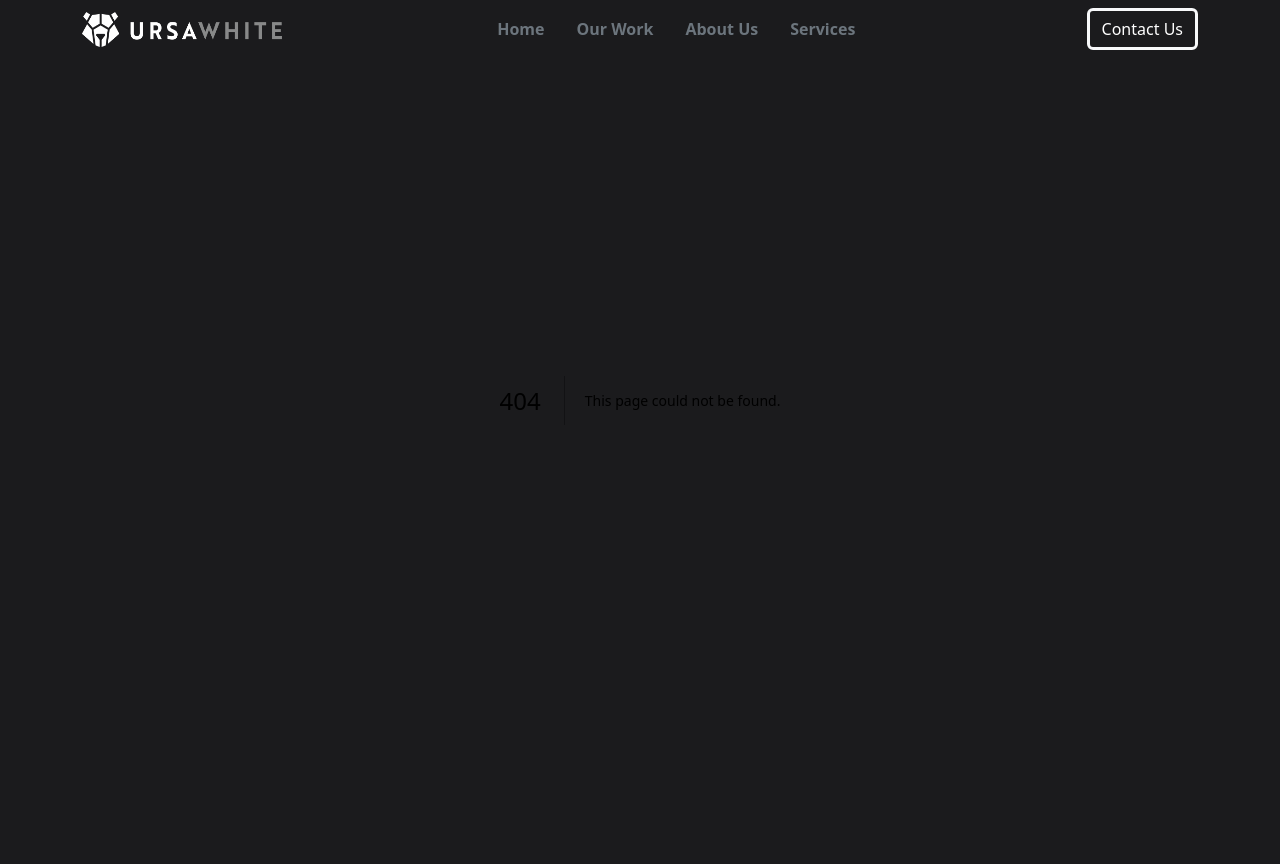
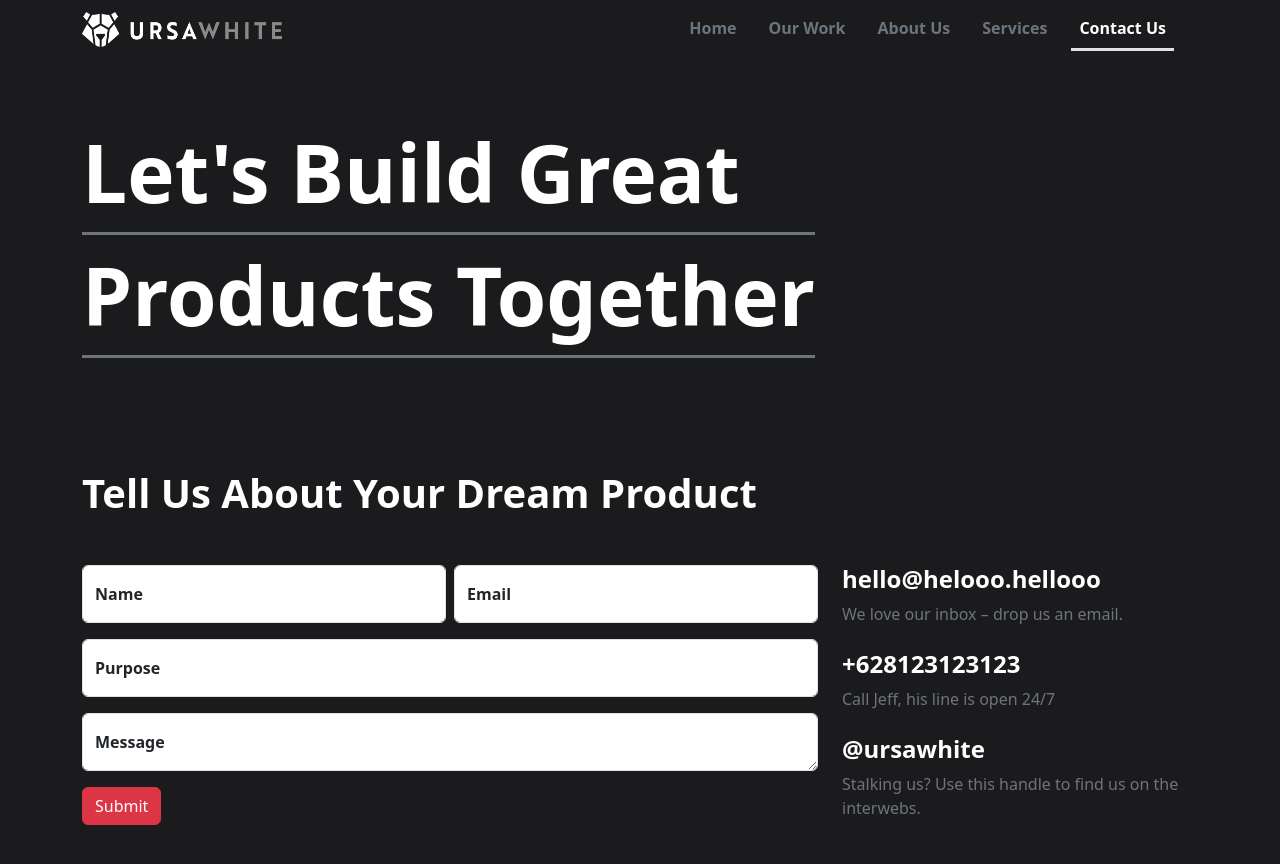
Before and after one commit to ursawhite/ursawhite_web, a Next.js app: page /contact_us in a window 1280 px wide. Before the commit this address had no page. Shown: the top 864 px of the page. Before the commit the page ends 800 px from the top, so only its background shows below. Built offline with nearby package versions, Linux system fonts and the light colour scheme.

Commit message:
[add] contact us

```diff
--- a/app/components/header/navbar.jsx
+++ b/app/components/header/navbar.jsx
@@ -12,6 +12,7 @@ function Navbar() {
     { name: "Our Work", link: "/ourworks", id: "linkOurWorks" },
     { name: "About Us", link: "/about_us", id: "linkAboutUs" },
     { name: "Services", link: "/services", id: "linkServices" },
+    { name: "Contact Us", link: "/contact_us", id: "linkContactUs" },
   ];
 
   const updateWidth = () => {
@@ -73,8 +74,8 @@ function Navbar() {
               aria-label="Close"
             ></button>
           </div>
-          <div className="offcanvas-body d-flex flex-column flex-lg-row p-4 p-lg-0">
-            <ul className="navbar-nav justify-content-center align-items-center flex-grow-1 pe-3">
+          <div className="offcanvas-body d-flex flex-column p-4 p-lg-0">
+            <ul className="navbar-nav justify-content-lg-end pe-3">
               {list.map((item, index) => (
                 <li className="stroke nav-item mx-2 fw-bold " key={index}>
                   <Link
@@ -93,14 +94,6 @@ function Navbar() {
                 </li>
               ))}
             </ul>
-            <div className="d-flex justify-content-center flex-column">
-              <button
-                type="button"
-                className="btn btn-secondary bg-transparent shadow-none border border-3 border-light "
-              >
-                Contact Us
-              </button>
-            </div>
           </div>
         </div>
       </div>
--- /dev/null
+++ b/app/contact_us/mask/mask.jsx
@@ -0,0 +1,46 @@
+"use client";
+import React, { useRef } from "react";
+import { motion } from "framer-motion";
+import { useInView } from "react-intersection-observer";
+import styles from "./page.module.css";
+const phrases = ["Let's Build Great", "Products Together"];
+
+export default function MaskText() {
+  const animation = {
+    initial: { y: "100%" },
+    enter: (i) => ({
+      y: "0",
+      transition: {
+        duration: 0.75,
+        ease: [0.33, 1, 0.68, 1],
+        delay: 0.075 * i,
+      },
+    }),
+  };
+
+  const { ref, inView, entry } = useInView({
+    threshold: 0.75,
+    triggerOnce: true,
+  });
+
+  return (
+    // <></>
+    <div ref={ref} className={styles.body}>
+      {phrases.map((phrase, index) => {
+        return (
+          <div key={index} className={styles.lineMask}>
+            <motion.p
+              custom={index}
+              variants={animation}
+              initial="initial"
+              animate={inView ? "enter" : ""}
+              className="border-bottom border-secondary border-3"
+            >
+              {phrase}
+            </motion.p>
+          </div>
+        );
+      })}
+    </div>
+  );
+}
--- /dev/null
+++ b/app/contact_us/mask/page.module.css
@@ -0,0 +1,22 @@
+.container {
+  display: flex;
+  align-items: flex-start;
+  flex-direction: column;
+  gap: 20vw;
+  margin-top: 10%;
+  margin-bottom: 10%;
+}
+
+.body {
+  font-size: 10vh;
+}
+
+.lineMask {
+  overflow: hidden;
+}
+
+.lineMask p {
+  margin: 0px;
+  font-weight: 700;
+  color: #fff;
+}
--- /dev/null
+++ b/app/contact_us/message/form.jsx
@@ -0,0 +1,147 @@
+"use client";
+import React, { useRef, useState, useEffect } from "react";
+import emailjs from "@emailjs/browser";
+
+const Form = () => {
+  const [isLoading, setIsLoading] = useState(false);
+  const [msg, setMsg] = useState([
+    {
+      status: "",
+      message: "",
+    },
+  ]);
+  const nameRef = useRef(null);
+  const emailRef = useRef(null);
+  const purposeRef = useRef(null);
+  const messageRef = useRef(null);
+
+  useEffect(() => emailjs.init("ATQpSfjaBU46S2Jfu"), []);
+  const handleSubmit = async (e) => {
+    e.preventDefault();
+    setIsLoading(true);
+    const serviceId = "service_cbk1pa7";
+    const templateId = "template_ats0ink";
+    try {
+      if (
+        !(
+          nameRef.current.value.length >= 5 &&
+          nameRef.current.value.length <= 20 &&
+          emailRef.current.value.length >= 5 &&
+          emailRef.current.value.length <= 25 &&
+          purposeRef.current.value.length >= 5 &&
+          purposeRef.current.value.length <= 50 &&
+          messageRef.current.value.length >= 5 &&
+          messageRef.current.value.length <= 300
+        )
+      ) {
+        setMsg([
+          {
+            status: "error",
+            message:
+              "Please fill in all fields, name must be 5-20 characters, email must be 5-25 characters, purpose must be 5-50 characters, message must be 5-300 characters ",
+          },
+        ]);
+        setIsLoading(false);
+        return;
+      }
+
+      console.log(nameRef.current.value.length);
+      await emailjs.send(serviceId, templateId, {
+        name: nameRef.current.value,
+        email: emailRef.current.value,
+        purpose: purposeRef.current.value,
+        message: messageRef.current.value,
+      });
+      setMsg([{ status: "success", message: "Message sent successfully" }]);
+    } catch (error) {
+      console.log(error);
+    } finally {
+      setIsLoading(false);
+    }
+  };
+  return (
+    <div className="row ">
+      <div className="col-lg-8 mt-5 mb-5">
+        <form>
+          <div className="row d-flex g-lg-2">
+            <div className="col-lg-6 ">
+              <div className="form-floating mb-3 ">
+                <input
+                  type="text"
+                  className="form-control "
+                  id="floatingInputName"
+                  placeholder=""
+                  ref={nameRef}
+                />
+                <label htmlFor="floatingInputName" className="fw-bold">
+                  Name
+                </label>
+              </div>
+            </div>
+            <div className="col-lg-6">
+              <div className="form-floating mb-3">
+                <input
+                  type="email"
+                  className="form-control"
+                  id="floatingInputEmail"
+                  placeholder=""
+                  ref={emailRef}
+                />
+                <label htmlFor="floatingInputEmail" className="fw-bold">
+                  Email
+                </label>
+              </div>
+            </div>
+          </div>
+          <div className="form-floating mb-3">
+            <input
+              type="text"
+              className="form-control"
+              id="floatingInputPurpose"
+              placeholder=""
+              ref={purposeRef}
+            />
+            <label htmlFor="floatingInputPurpose" className="fw-bold">
+              Purpose
+            </label>
+          </div>
+
+          <div className="form-floating mb-3">
+            <textarea
+              type="text"
+              className="form-control"
+              id="floatingInputMessage"
+              placeholder=""
+              ref={messageRef}
+            />
+            <label htmlFor="floatingInputMessage" className="fw-bold">
+              Message
+            </label>
+          </div>
+          {msg[0].status === "error" ? (
+            <div className="text-danger mt-2 mb-2">{msg[0].message}</div>
+          ) : (
+            <div className="text-success mt-2 mb-2"> {msg[0].message}</div>
+          )}
+          <div className="btn btn-danger" onClick={handleSubmit}>
+            {isLoading ? "Loading..." : "Submit"}
+          </div>
+        </form>
+      </div>
+
+      <div className="col-lg-4 mt-5 mb-5 ">
+        <h4 className="text-white fw-bold">hello@helooo.hellooo</h4>
+        <p className="text-secondary">We love our inbox – drop us an email.</p>
+        <h4 className="text-white fw-bold mt-4">+628123123123</h4>
+        <p className="text-secondary">Call Jeff, his line is open 24/7</p>
+
+        <h4 className="text-white fw-bold mt-4">@ursawhite</h4>
+        <p className="text-secondary">
+          Stalking us? Use this handle to find us on the interwebs.
+        </p>
+      </div>
+    </div>
+  );
+};
+
+export default Form;
--- /dev/null
+++ b/app/contact_us/page.jsx
@@ -0,0 +1,30 @@
+import React from "react";
+import styles from "./mask/page.module.css";
+import MaskText from "./mask/mask.jsx";
+import Form from "./message/form.jsx";
+
+export const metadata = {
+  title: "Ursawhite Pte Ltd | Contact Us",
+  description: "Contact Us page of Ursawhite Pte Ltd",
+};
+
+const ContactUs = () => {
+  return (
+    <>
+      <div className="container">
+        <div className={styles.container}>
+          <MaskText />
+        </div>
+      </div>
+
+      <div className="container">
+        <div className="display-6 fw-bold text-white">
+          Tell Us About Your Dream Product
+        </div>
+        <Form />
+      </div>
+    </>
+  );
+};
+
+export default ContactUs;
--- a/app/home/banner/banner.jsx
+++ b/app/home/banner/banner.jsx
@@ -8,9 +8,9 @@ function Banner() {
       <div className="container">
         <div className="row d-flex flex-column justify-content-center align-items-center ">
           <div className="col-lg-8 col-md-8 text-center text-white ">
-            <h1 className="display-1 fw-bold">URSAWHITE</h1>
+            <div className="display-1 fw-bold">URSAWHITE</div>
             <div className="d-flex justify-content-center align-items-center">
-              <h1 className="display-1 fw-bold">Apps Is&nbsp;</h1>
+              <div className="display-1 fw-bold">Apps Is&nbsp;</div>
               <TypeAnimation
                 className="display-1 fw-bold"
                 sequence={["Fast", 1000, "Easy", 1000]}
--- a/app/home/portofolio/porto_page.jsx
+++ b/app/home/portofolio/porto_page.jsx
@@ -37,7 +37,7 @@ function PortoPages({ items, f_color }) {
       <div className="container" style={{ zIndex: "10" }}>
         <div className="row d-flex justify-content-center align-items-center">
           <motion.div
-            className="col-lg-5 col-md-7 p-5"
+            className="col-lg-6 col-md-7 p-5"
             variants={fadeInTop}
             initial="initial"
             whileInView="animate"
--- a/package.json
+++ b/package.json
@@ -9,6 +9,7 @@
     "lint": "next lint"
   },
   "dependencies": {
+    "@emailjs/browser": "^3.11.0",
     "@fullpage/react-fullpage": "^0.1.40",
     "@react-spring/parallax": "^9.7.3",
     "@studio-freight/lenis": "^1.0.22",
@@ -24,6 +25,7 @@
     "react": "18.2.0",
     "react-dom": "18.2.0",
     "react-fast-marquee": "^1.6.0",
+    "react-intersection-observer": "^9.5.2",
     "react-responsive": "^9.0.2",
     "react-scroll-parallax": "^3.4.2",
     "react-spring": "^9.7.2",
```
Also changed, not shown: 1 other file (tests, documents, lock files or other folders).
